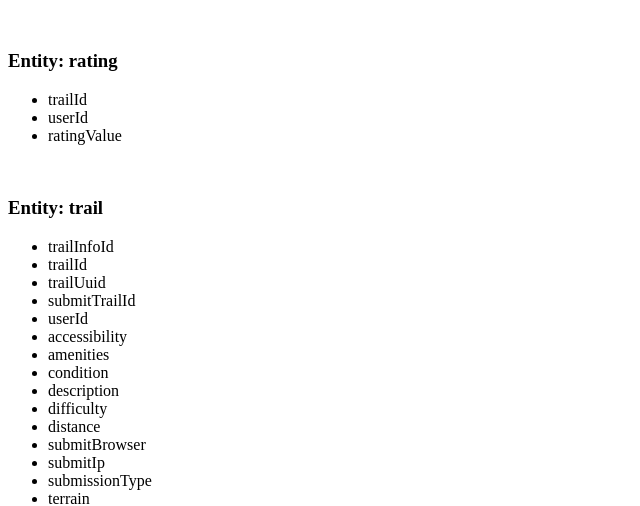
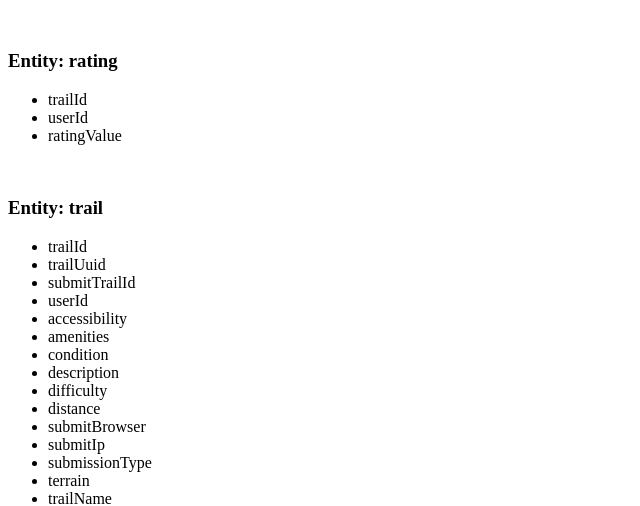
Before and after one commit to MattHarr1s/open-trails, a PHP site: page /public_html/documentation/index.php in a window 1280 px wide. Shown: the part 989-1495 px from the top of the page, without its empty margins (0-640 px from the left). Run offline with PHP 8.4, Linux system fonts and the light colour scheme; some libraries are stand-ins or nearby versions.

Commit message:
Sorry @gkephart https://app.asana.com/0/60997641568227/63523043149610

```diff
--- a/public_html/documentation/index.php
+++ b/public_html/documentation/index.php
@@ -80,7 +80,6 @@ c
 		<br>
 		<h3>Entity: trail</h3>
 		<ul>
-			<li>trailInfoId</li>
 			<li>trailId</li>
 			<li>trailUuid</li>
 			<li>submitTrailId</li>
```
